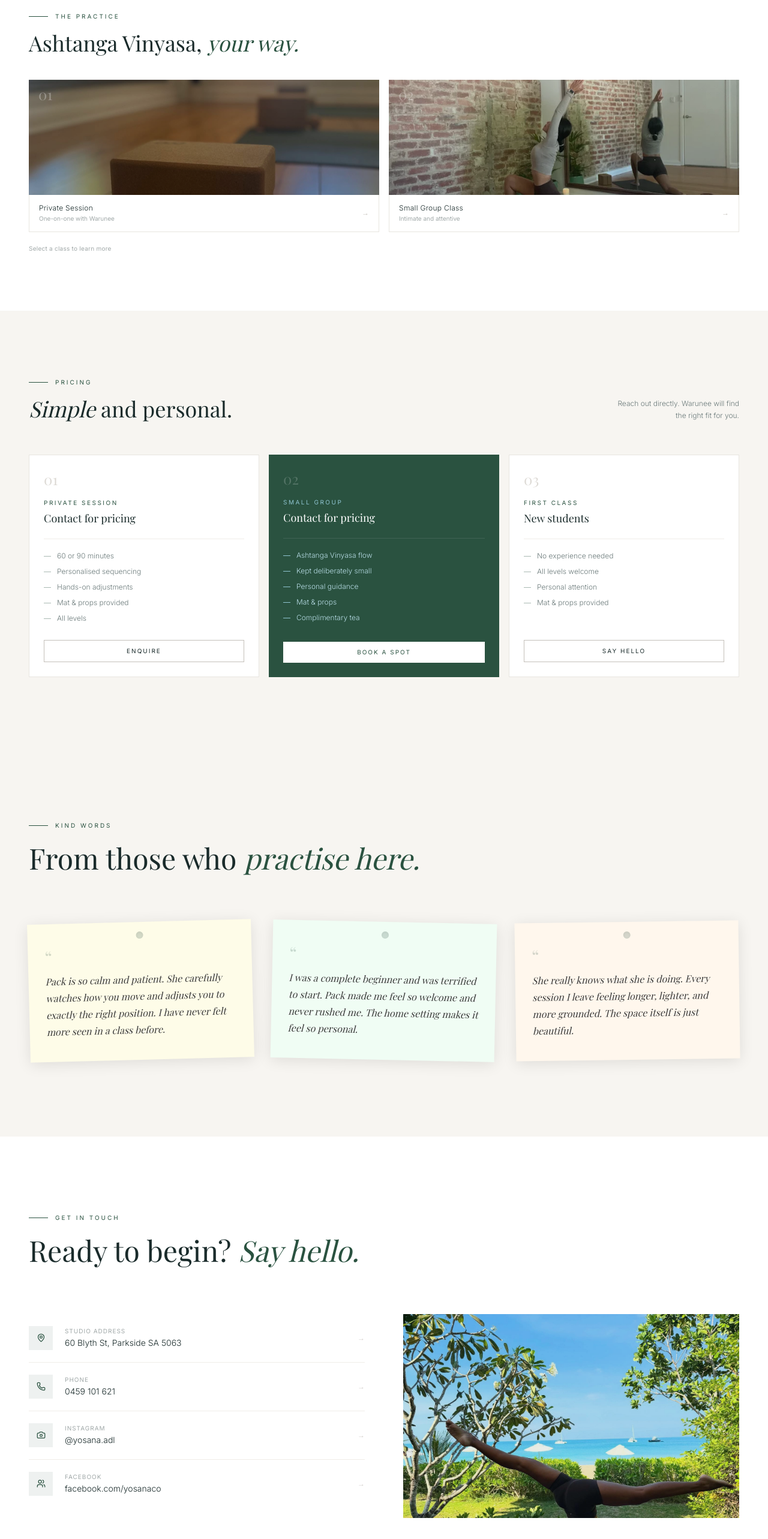
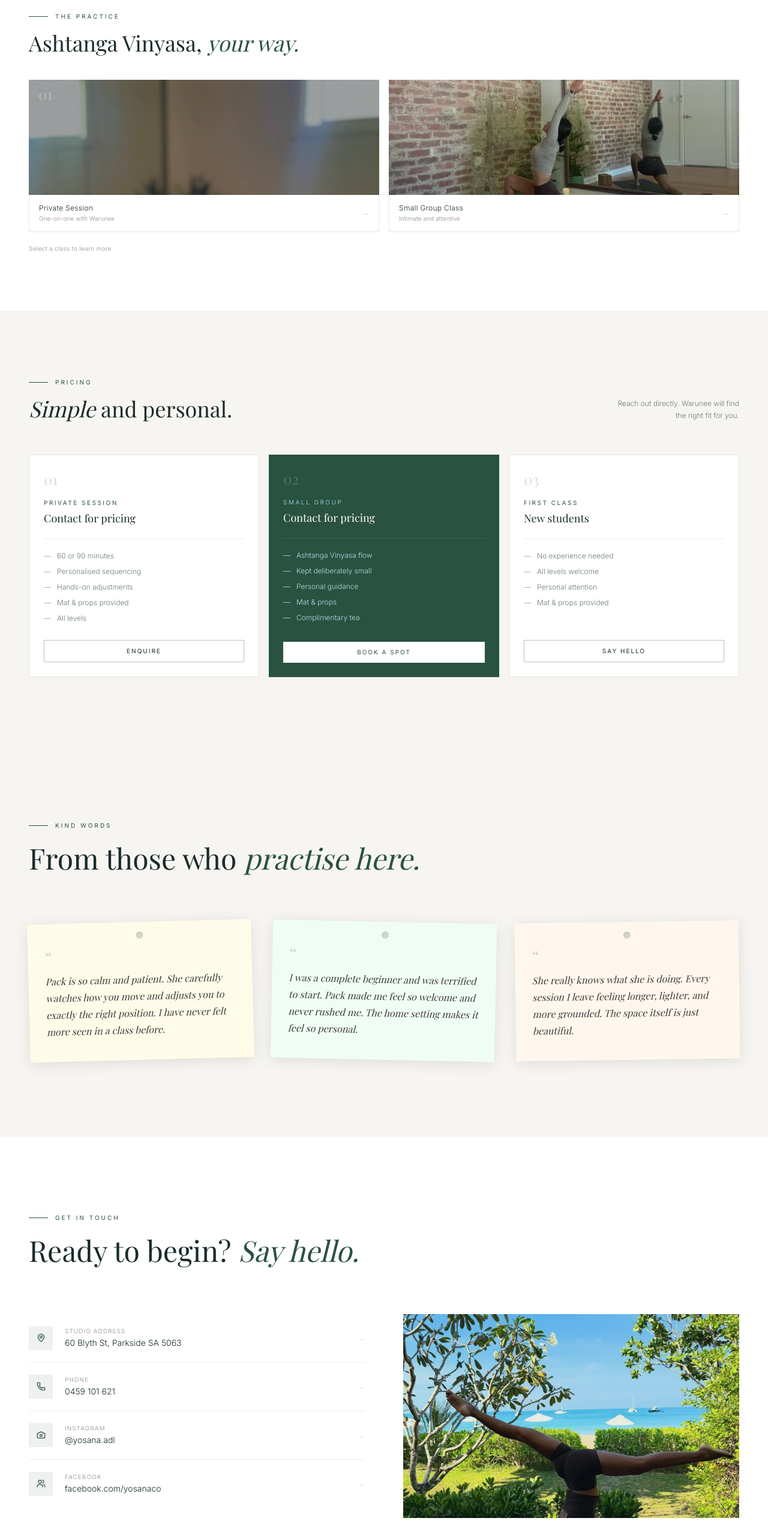
Before and after one commit to alexandriabraniff-dotcom/yosana-yoga, a Next.js app: page / in a window 1280 px wide. Shown: the part 1800-4366 px from the top of the page at 60% size. Built offline with nearby package versions, Linux system fonts and the light colour scheme; a web font is replaced by a local one.

Commit message:
Adjust image positions: contact up 50px, private class card up 20px

```diff
--- a/src/components/classes.tsx
+++ b/src/components/classes.tsx
@@ -11,6 +11,7 @@ const classes = [
     name: "Private Session",
     tag: "One-on-one with Warunee",
     image: "/489972824_18307666117237707_9088277353174030011_n.jpg",
+    imageOffset: "center -20px",
     details: {
       description:
         "A session built entirely around you: your body, your goals, your pace. Warunee guides you through Ashtanga Vinyasa sequences with hands-on adjustments and careful, personalised attention.",
@@ -22,6 +23,7 @@ const classes = [
     name: "Small Group Class",
     tag: "Intimate and attentive",
     image: "/2025-05-13.webp",
+    imageOffset: "center center",
     details: {
       description:
         "Kept deliberately small so every student receives real attention. Flowing Ashtanga sequences, breathwork, and a warm unhurried pace in a beautiful home studio. Beginners especially welcome.",
@@ -75,6 +77,7 @@ export default function Classes() {
                     fill
                     sizes="(max-width: 640px) 100vw, 50vw"
                     className="object-cover transition-transform duration-700 group-hover:scale-[1.04]"
+                    style={{ objectPosition: c.imageOffset }}
                   />
                   <div className="absolute inset-0 bg-[#1A2B2B]/20 group-hover:bg-[#1A2B2B]/10 transition-colors duration-300" />
                   <span className="absolute top-3 left-4 font-display text-2xl font-light text-white/30 leading-none">
@@ -128,6 +131,7 @@ export default function Classes() {
                   fill
                   sizes="480px"
                   className="object-cover"
+                  style={{ objectPosition: active.imageOffset }}
                 />
                 <div className="absolute inset-0 bg-[#1A2B2B]/20" />
                 <button
--- a/src/components/contact.tsx
+++ b/src/components/contact.tsx
@@ -107,7 +107,7 @@ export default function Contact() {
               fill
               sizes="(max-width: 1024px) 100vw, 50vw"
               className="object-cover object-center"
-              style={{ objectPosition: "center -40px" }}
+              style={{ objectPosition: "center -90px" }}
             />
             {/* Subtle green tint */}
             <div className="absolute inset-0 bg-[#2A5240]/10" />
```
